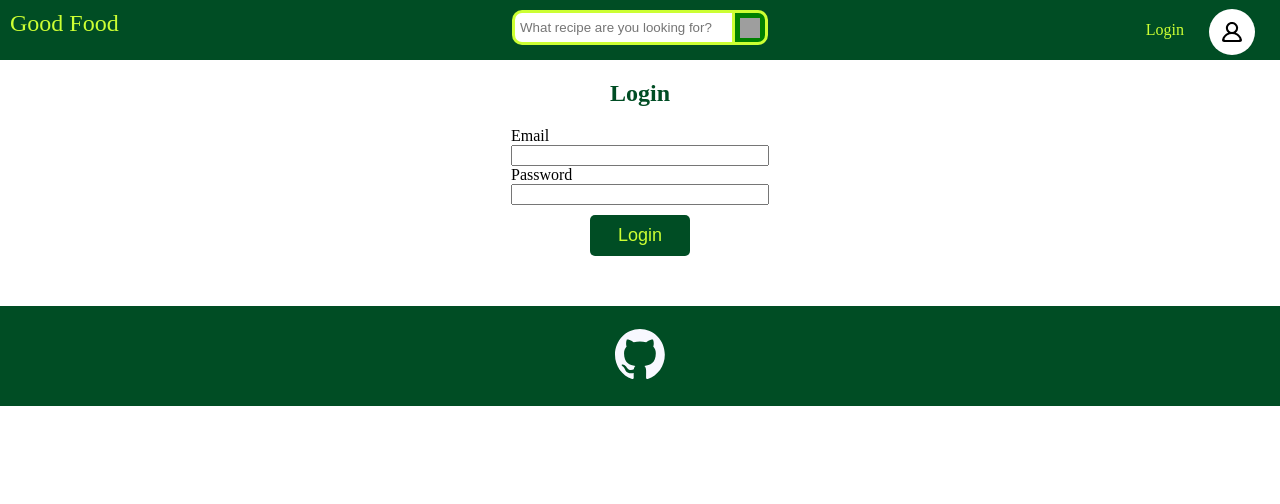
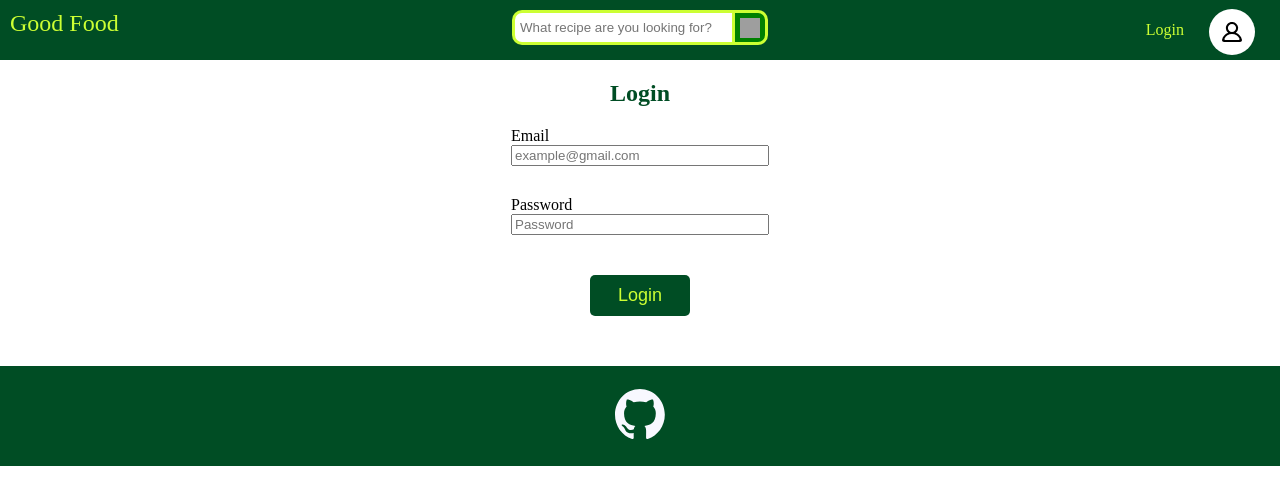
Before and after one commit to CsalaPeter/recipe-website, an Angular app in the folder client/: page /login in a window 1280 px wide. Shown: the top 504 px of the page. Built offline with nearby package versions, Linux system fonts and the light colour scheme; grey boxes are pictures that could not be loaded.

Commit message:
Login form validation added

```diff
--- a/client/src/app/account/login/login.component.css
+++ b/client/src/app/account/login/login.component.css
@@ -12,7 +12,7 @@
     margin: 0;
   }
 
-  .login-cred {
+  .login-form {
     display: grid;
     justify-content: center;
     margin-block: 20px;
@@ -38,5 +38,14 @@
 
   form input {
     width: 250px;
+    margin-bottom: 30px;
+  }
+
+  .warning {
+    margin: -30px 0;
+  }
+
+  .text-warning {
+    color: red;
   }
 }
--- a/client/src/app/account/login/login.component.html
+++ b/client/src/app/account/login/login.component.html
@@ -3,11 +3,40 @@
     <h1>Login</h1>
   </header>
   <main class="login-body">
-    <form class="login-cred">
+    <form class="login-form" [formGroup]="loginForm">
       <label for="email">Email</label>
-      <input name="email" type="text" />
+      <input
+        name="login-email"
+        type="text"
+        formControlName="loginEmail"
+        placeholder="example@gmail.com"
+      />
+      @if(loginForm.get('loginEmail')!.invalid &&
+      loginForm.get('loginEmail')?.dirty ||
+      loginForm.get('loginEmail')?.touched){
+      <div class="warning">
+        @if(loginForm.get('loginEmail')?.errors?.['required']){
+        <small class="text-warning">Email required!</small>
+        } @if(loginForm.get('loginEmail')?.errors?.['email']) {
+        <small class="text-warning">Wrong email pattern!</small>
+        }
+      </div>
+      }
       <label for="password">Password</label>
-      <input name="password" type="text" />
+      <input
+        name="password"
+        type="password"
+        formControlName="password"
+        placeholder="Password"
+      />
+      @if(loginForm.get('password')!.invalid && loginForm.get('password')?.dirty
+      || loginForm.get('password')?.touched){
+      <div class="warning">
+        @if(loginForm.get('password')?.errors?.['required']){
+        <small class="text-warning">Password required!</small>
+        }
+      </div>
+      }
       <button class="login-submit">Login</button>
     </form>
   </main>
--- a/client/src/app/account/login/login.component.ts
+++ b/client/src/app/account/login/login.component.ts
@@ -1,12 +1,19 @@
 import { Component } from '@angular/core';
+import { ReactiveFormsModule, FormBuilder, Validators } from '@angular/forms';
+import { ILogin } from '../account.service';
 
 @Component({
   selector: 'app-login',
   standalone: true,
-  imports: [],
+  imports: [ReactiveFormsModule],
   templateUrl: './login.component.html',
-  styleUrl: './login.component.css'
+  styleUrl: './login.component.css',
 })
 export class LoginComponent {
+  constructor(private formBuilder: FormBuilder) {}
 
+  loginForm = this.formBuilder.group({
+    loginEmail: ['', [Validators.required, Validators.email]],
+    password: ['', [Validators.required]],
+  });
 }
--- a/client/src/app/components/navbar/navbar.component.css
+++ b/client/src/app/components/navbar/navbar.component.css
@@ -149,6 +149,19 @@
     cursor: pointer;
     font-size: larger;
   }
+
+  footer {
+    text-align: center;
+  }
+
+  strong {
+    color: hsl(148, 100%, 15%);
+  }
+
+  strong:hover {
+    cursor: pointer;
+    color: hsl(120, 100%, 25%);
+  }
 }
 
 .login-dialog::backdrop {
--- a/client/src/app/components/navbar/navbar.component.html
+++ b/client/src/app/components/navbar/navbar.component.html
@@ -48,4 +48,16 @@
 <dialog #login class="login-dialog">
   <button (click)="login.close()" class="close-btn">X</button>
   <app-login></app-login>
+  <footer>
+    <span
+      >Don't have an account yet?
+      <strong (click)="register.showModal(); login.close()"
+        >Register</strong
+      ></span
+    >
+  </footer>
 </dialog>
+
+<dialog #register>
+  <h1>Register</h1>
+</dialog>
```
Also changed, not shown: client/src/app/account/account.service.ts (added, +13 -0 lines), client/src/app/view/new-recipe/new-recipe.component.ts (+1 -7 lines).
